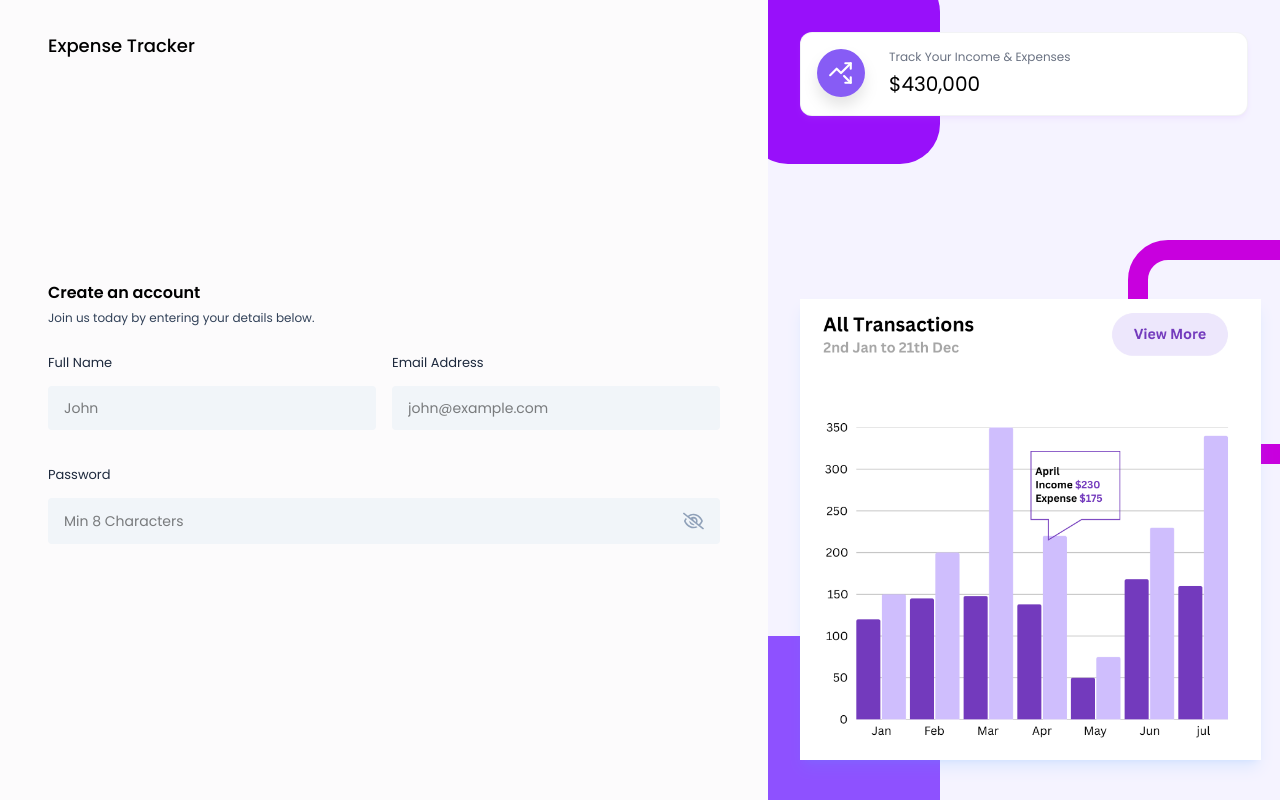
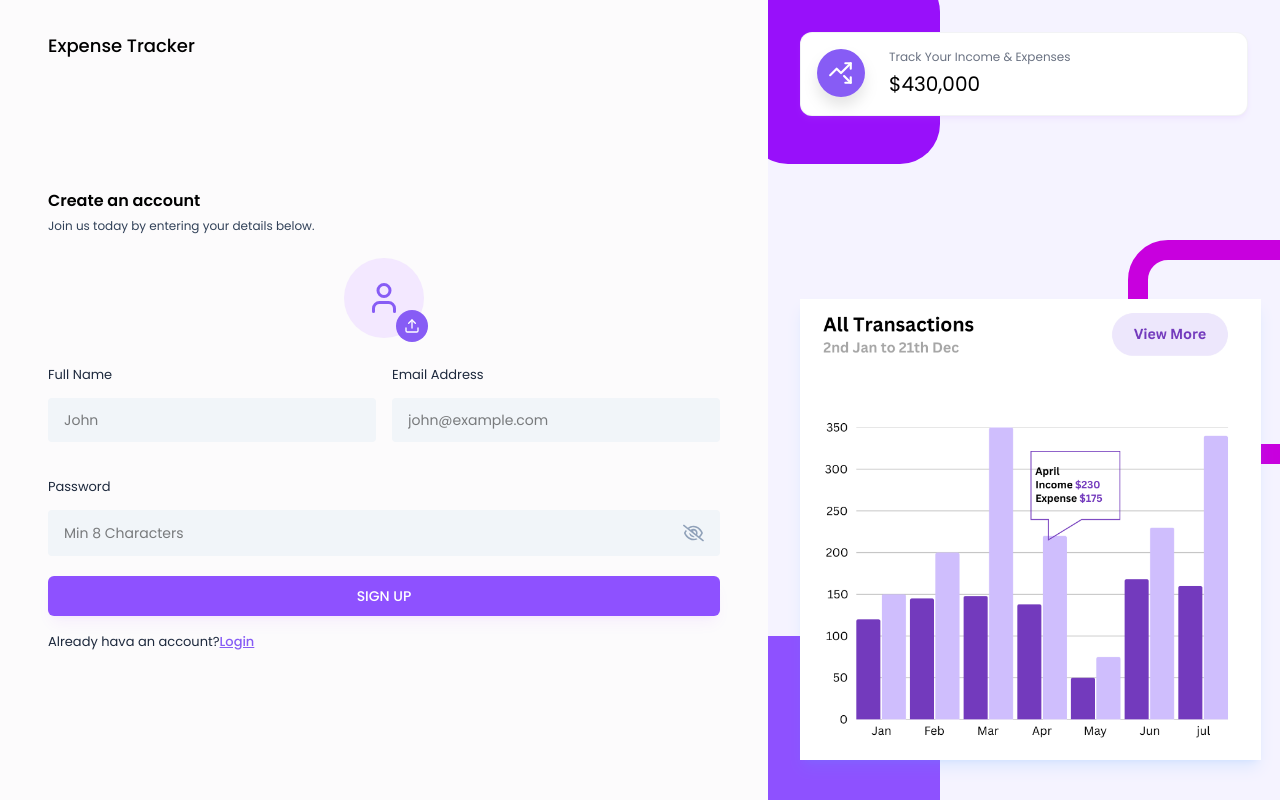
Before and after one commit to SachiniPinnaduwa/Expense-Tracker, a React (Vite) app in the folder frontend/expense-tracker/: page /signUp in a window 1280 px wide. Built offline with nearby package versions, Linux system fonts and the light colour scheme.

Commit message:
Create the profile photo selector

```diff
--- /dev/null
+++ b/frontend/expense-tracker/src/components/Inputs/ProfilePhotoSelector.jsx
@@ -0,0 +1,70 @@
+import React, { useRef, useState } from "react";
+import { LuUser, LuUpload, LuTrash } from "react-icons/lu";
+
+const ProfilePhotoSelector = ({ image, setImage }) => {
+  const inputRef = useRef(null);
+  const [previewUrl, setPreviewUrl] = useState(null);
+
+  const handleImageChange = (event) => {
+    const file = event.target.files[0];
+    if (file) {
+      //Update the image state
+      setImage(file);
+
+      //Genarate preview URL from the file
+      const preview = URL.createObjectURL(file);
+      setPreviewUrl(preview);
+    }
+  };
+
+  const handleRemoveImage = () => {
+    setImage(null);
+    setPreviewUrl(null);
+  };
+
+  const onChooseFile = () => {
+    inputRef.current.click();
+  };
+
+  return (
+    <div className="flex justify-center mb-6">
+      <input
+        type="file"
+        accept="image/*"
+        ref={inputRef}
+        onChange={handleImageChange}
+        className="hidden"
+      />
+
+      {!image ? (
+        <div className=" w-20 h-20 flex items-center justify-center bg-purple-100 rounded-full relative">
+          <LuUser className="text-4xl text-primary" />
+          <button
+            type="button"
+            onClick={onChooseFile}
+            className="w-8 h-8 flex items-center justify-center bg-primary text-white rounded-full absolute -bottom-1 -right-1"
+          >
+            <LuUpload />
+          </button>
+        </div>
+      ) : (
+        <div className="relative">
+          <img
+            src={previewUrl}
+            alt="profile phto"
+            className="w-20 h-20 rounded-full object-cover"
+          />
+          <button
+            type="button"
+            onClick={handleRemoveImage}
+            className="w-8 h-8 flex items-center justify-center bg-red-500 text-white rounded-full absolute -bottom-1 -right-1"
+          >
+            <LuTrash />
+          </button>
+        </div>
+      )}
+    </div>
+  );
+};
+
+export default ProfilePhotoSelector;
--- a/frontend/expense-tracker/src/pages/Auth/SignUp.jsx
+++ b/frontend/expense-tracker/src/pages/Auth/SignUp.jsx
@@ -4,6 +4,7 @@
 import AuthLayout from "../../components/layouts/AuthLayout";
 import Input from "../../components/Inputs/Input";
 import { validateEmail } from "../../utils/helper";
+import ProfilePhotoSelector from "../../components/Inputs/ProfilePhotoSelector";
 
 const SignUp = () => {
   const [profilePic, setProfilePic] = useState(null);
@@ -16,7 +17,28 @@
   const navigate = useNavigate();
 
   //Handle SignUp Form Submit
-  const handleSignUp = async (e) => {};
+  const handleSignUp = async (e) => {
+    e.preventDefault();
+
+    if (!fullName) {
+      setError("Please enter your name");
+      return;
+    }
+
+    if (!validateEmail(email)) {
+      setError("Please enter a valid email address");
+      return;
+    }
+
+    if (!password) {
+      setError("Please enter the password");
+      return;
+    }
+
+    setError("");
+
+    //SignUP API call
+  };
 
   return (
     <AuthLayout>
@@ -27,6 +49,8 @@
         </p>
 
         <form onSubmit={handleSignUp}>
+          <ProfilePhotoSelector image={profilePic} setImage={setProfilePic} />
+
           <div className="grid grid-cols-1 md:grid-cols-2 gap-4">
             <Input
               value={fullName}
@@ -53,6 +77,19 @@
               />
             </div>
           </div>
+
+          {error && <p className="text-red-500 text-xs pb-2.5">{error}</p>}
+
+          <button type="submit" className="btn-primary">
+            SIGN UP
+          </button>
+
+          <p className="text-[13px] text-slate-800 mt-3">
+            Already hava an account?{""}
+            <Link className="font-medium text-primary underline" to="/login">
+              Login
+            </Link>
+          </p>
         </form>
       </div>
     </AuthLayout>
```
